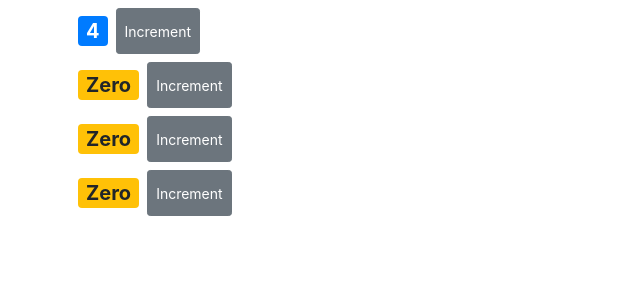
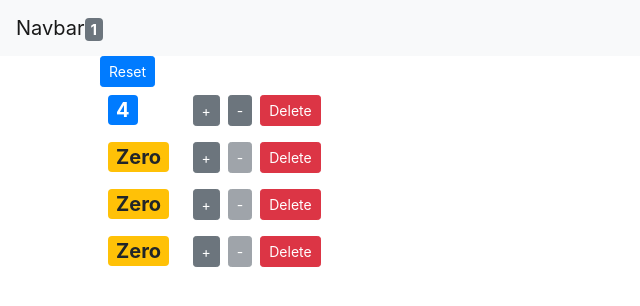
Before and after one commit to imsiddiquee/react-first-app, a React (Create React App) app: page / in a window 1280 px wide. Shown: the top 306 px of the page, without its empty margins (0-640 px from the left). Built offline with nearby package versions, Linux system fonts and the light colour scheme.

Commit message:
update ui and functionality

```diff
--- a/src/App.js
+++ b/src/App.js
@@ -1,26 +1,62 @@
-import React, { Component } from 'react';
-import logo from './logo.svg';
-import './App.css';
+import React, { Component } from "react";
+//import logo from "./logo.svg";
+import NavBar from "./components/navbar";
+import Counters from "./components/counters";
+
+import "./App.css";
 
 class App extends Component {
+  state = {
+    counters: [
+      { id: 1, value: 4 },
+      { id: 2, value: 0 },
+      { id: 3, value: 0 },
+      { id: 4, value: 0 }
+    ]
+  };
+  handleDelete = counterId => {
+    const counters = this.state.counters.filter(c => c.id !== counterId);
+    this.setState({ counters: counters });
+  };
+
+  handleReset = () => {
+    const counters = this.state.counters.map(c => {
+      c.value = 0;
+      return c;
+    });
+    this.setState({ counters: counters });
+  };
+
+  handleIncrement = counter => {
+    const counters = [...this.state.counters];
+    const index = counters.indexOf(counter);
+    counters[index] = { ...counter };
+    counters[index].value++;
+    this.setState({ counters: counters });
+  };
+  handleDecrement = counter => {
+    const counters = [...this.state.counters];
+    const index = counters.indexOf(counter);
+    counters[index] = { ...counter };
+    counters[index].value--;
+    this.setState({ counters: counters });
+  };
   render() {
     return (
-      <div className="App">
-        <header className="App-header">
-          <img src={logo} className="App-logo" alt="logo" />
-          <p>
-            Edit <code>src/App.js</code> and save to reload.
-          </p>
-          <a
-            className="App-link"
-            href="https://reactjs.org"
-            target="_blank"
-            rel="noopener noreferrer"
-          >
-            Learn React
-          </a>
-        </header>
-      </div>
+      <React.Fragment>
+        <NavBar
+          totalCounters={this.state.counters.filter(c => c.value > 0).length}
+        />
+        <main className="container">
+          <Counters
+            counters={this.state.counters}
+            onDelete={this.handleDelete}
+            onIncrement={this.handleIncrement}
+            onDecrement={this.handleDecrement}
+            onReset={this.handleReset}
+          />
+        </main>
+      </React.Fragment>
     );
   }
 }
--- a/src/components/counter.jsx
+++ b/src/components/counter.jsx
@@ -1,38 +1,47 @@
 import React, { Component } from "react";
 
 class Counter extends Component {
-  state = {
-    count: this.props.value,
-    tags: []
-  };
-
-  handleIncrement = () => {
-    this.setState({ count: this.state.count + 1 });
-  };
-
   render() {
     return (
-      <React.Fragment>
+      <div className="row">
+        <div className="col-1">
           <span style={{ fontSize: 20 }} className={this.getBadgeClasses()}>
             {this.formatCount()}
           </span>
+        </div>
+        <div className="col">
           <button
-          onClick={this.handleIncrement}
+            onClick={() => this.props.onIncrement(this.props.counter)}
             className="btn btn-secondary btn-sm"
           >
-          Increment
+            +
           </button>
-      </React.Fragment>
+          <button
+            onClick={() => this.props.onDecrement(this.props.counter)}
+            className="btn btn-secondary btn-sm m-2"
+            disabled={this.props.counter.value === 0 ? "disabled" : ""}
+          >
+            -
+          </button>
+          <button
+            onClick={() => this.props.onDelete(this.props.counter.id)}
+            className="btn btn-danger btn-sm"
+          >
+            Delete
+          </button>
+        </div>
+      </div>
     );
   }
+
   getBadgeClasses() {
     let classes = "badge m-2 badge-";
-    classes += this.state.count === 0 ? "warning" : "primary";
+    classes += this.props.counter.value === 0 ? "warning" : "primary";
     return classes;
   }
 
   formatCount() {
-    const { count } = this.state;
+    const { value: count } = this.props.counter;
     return count === 0 ? "Zero" : count;
   }
 }
--- a/src/components/counters.jsx
+++ b/src/components/counters.jsx
@@ -2,20 +2,27 @@
 import Counter from "./counter";
 
 class Counters extends Component {
-  state = {
-    counter: [
-      { id: 1, value: 4 },
-      { id: 2, value: 0 },
-      { id: 3, value: 0 },
-      { id: 4, value: 0 }
-    ]
-  };
   render() {
+    const {
+      onReset,
+      counters,
+      onIncrement,
+      onDecrement,
+      onDelete
+    } = this.props;
     return (
       <main className="container">
-        {this.state.counter.map(item => (
-          <div className="row my-2" key={item.id}>
-            <Counter value={item.value} />
+        <button onClick={onReset} className="btn btn-primary btn-sm">
+          Reset
+        </button>
+        {counters.map(counter => (
+          <div key={counter.id}>
+            <Counter
+              onIncrement={onIncrement}
+              onDecrement={onDecrement}
+              onDelete={onDelete}
+              counter={counter}
+            />
           </div>
         ))}
       </main>
--- /dev/null
+++ b/src/components/navbar.jsx
@@ -0,0 +1,13 @@
+import React from "react";
+
+const NavBar = ({ totalCounters }) => {
+  return (
+    <nav className="navbar navbar-light bg-light">
+      <span className="navbar-brand">
+        Navbar
+        <span className="badge badge-secondary">{totalCounters}</span>
+      </span>
+    </nav>
+  );
+};
+export default NavBar;
```
Also changed, not shown: src/index.js (+3 -7 lines). Lines whose indentation alone changed are shown as unchanged.
